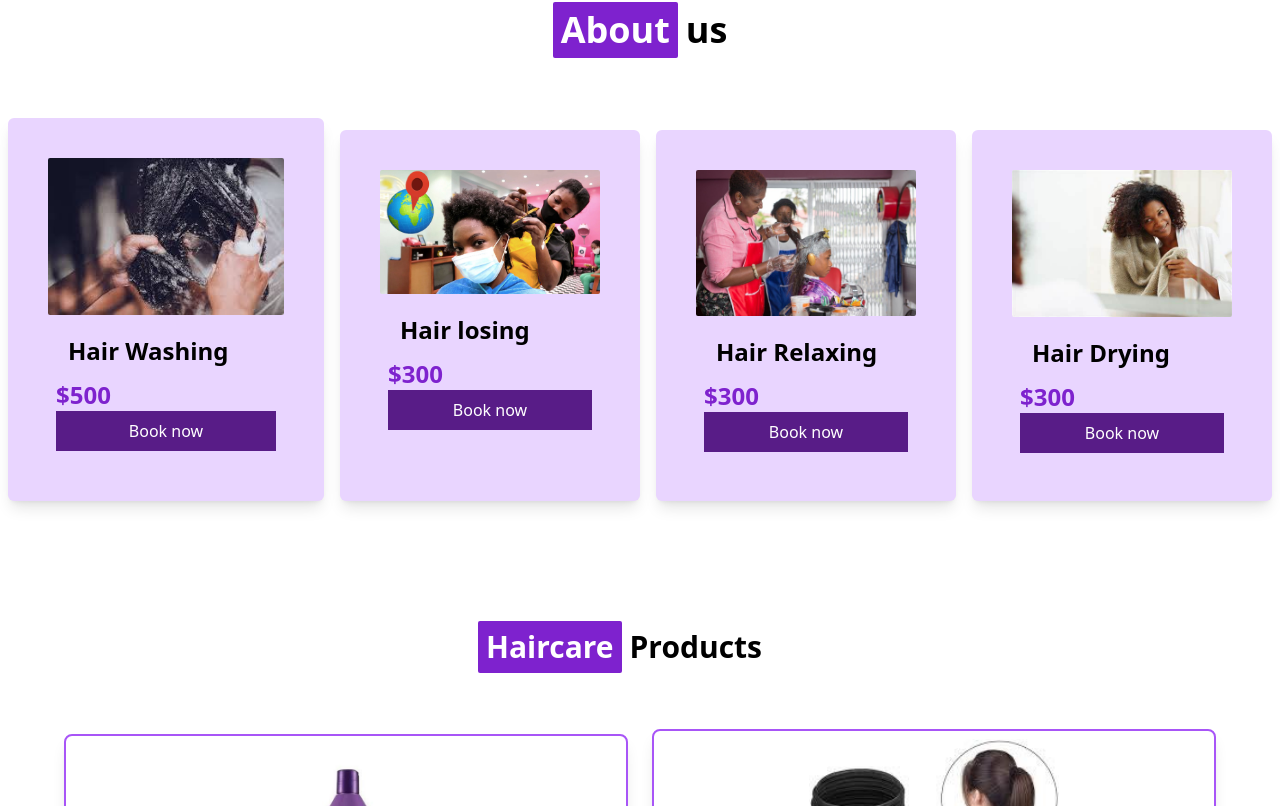
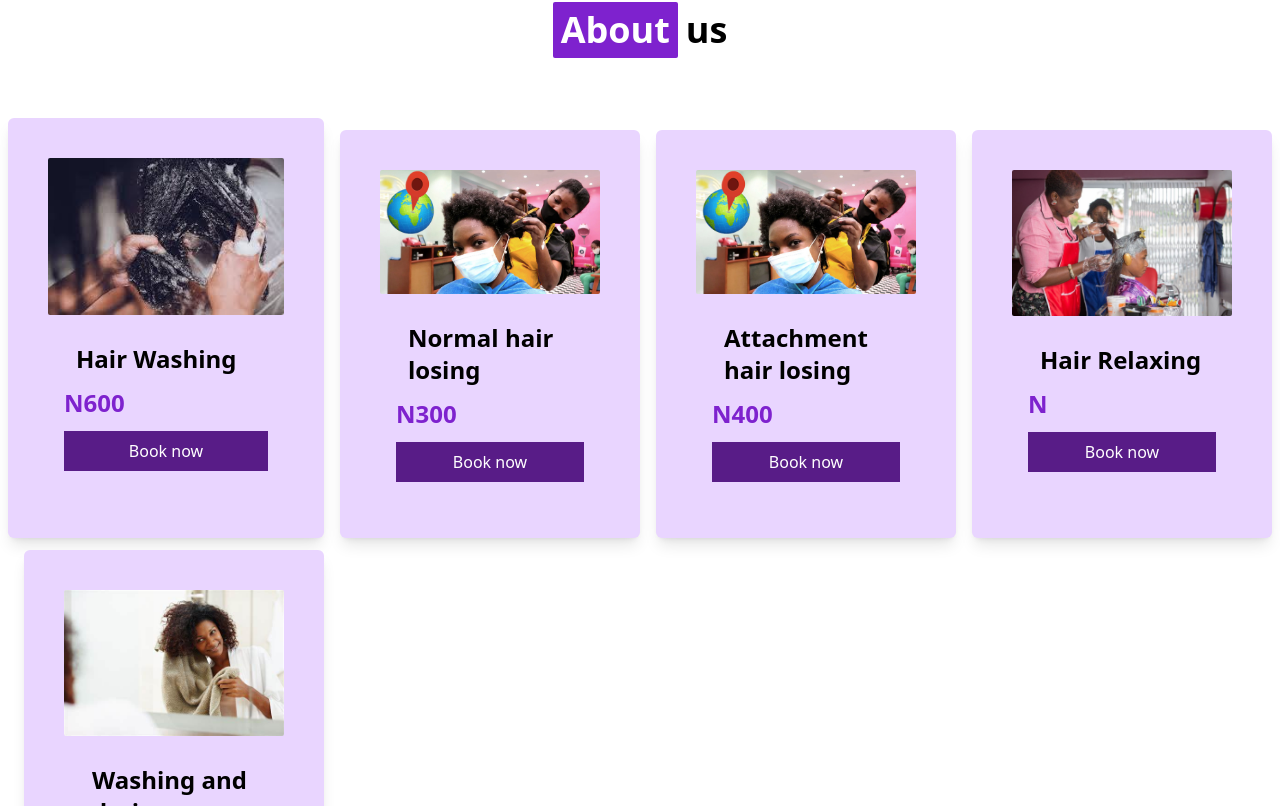
Before and after one commit to cybergirl00/dejoke_haircare, a Next.js app: page / in a window 1280 px wide. Shown: the part 1254-2060 px from the top of the page. Built offline with nearby package versions, Linux system fonts and the light colour scheme; no server answers; the database is empty.

Commit message:
first commit

```diff
--- a/components/About.tsx
+++ b/components/About.tsx
@@ -7,34 +7,42 @@ const About = () => {
       key: 1,
       image: '/washing.jpg',
       title: 'Hair Washing',
-      price: '500',
+      price: '600',
       des: 'This consist of hair drying and conditioning'
     },
     {
       key: 2,
       image: '/hair-losing.jpg',
-      title: 'Hair losing',
+      title: 'Normal hair losing',
       price: '300',
-      des: 'The best you can get'
+      des: 'Normal hair'
+    },
+    {
+      key: 5,
+      image: '/hair-losing.jpg',
+      title: 'Attachment hair losing',
+      price: '400',
+      des: 'hair with attachment'
     },
     {
       key: 3,
       image: '/hair-relazing.jpg',
       title: 'Hair Relaxing',
-      price: '300',
+      price: '',
       des: 'The best you can get'
     },
     {
       key: 4,
       image: '/hair-drying.jpg',
-      title: 'Hair Drying',
-      price: '300',
+      title: 'Washing and drying',
+      price: '500',
       des: 'The best you can get'
     },
   ]
   return (
     <section className="py-10 flex justify-center items-center flex-col" id="about">
       <h3 className="p-10 m-5 text-4xl flex items-center justify-center gap-2 font-bold"> <span className="bg-purple-700 text-white p-2 rounded-sm">About</span> us</h3>
+
 
       <div className="cursor-pointer grid grid-cols-1 space-y-3 xl:grid-cols-4 md:grid-cols-2 space-x-4 lg:grid-cols-3 sm:grid-cols-1 ">
         {session.map((item) => (
@@ -45,9 +53,9 @@ const About = () => {
            alt="hair drying"
            className="rounded-sm"
            />
-           <div className="flex flex-col p-2">
+           <div className="flex flex-col p-4">
            <h3 className="text-2xl p-3 font-bold">{item.title}</h3>
-           <span className="text-purple-700 text-2xl font-semibold items-center">${item.price}</span>
+           <span className="text-purple-700 text-2xl font-bold items-center justify-center pb-3 mr-10">N{item.price}</span>
            <button className="bg-purple-900  w-full p-2 text-white hover:shadow-lg transition transform ease-in">
              <Link href={'https://wa.me/qr/4GWHQIDBDOCQI1'}>Book now</Link>
            </button>
```
